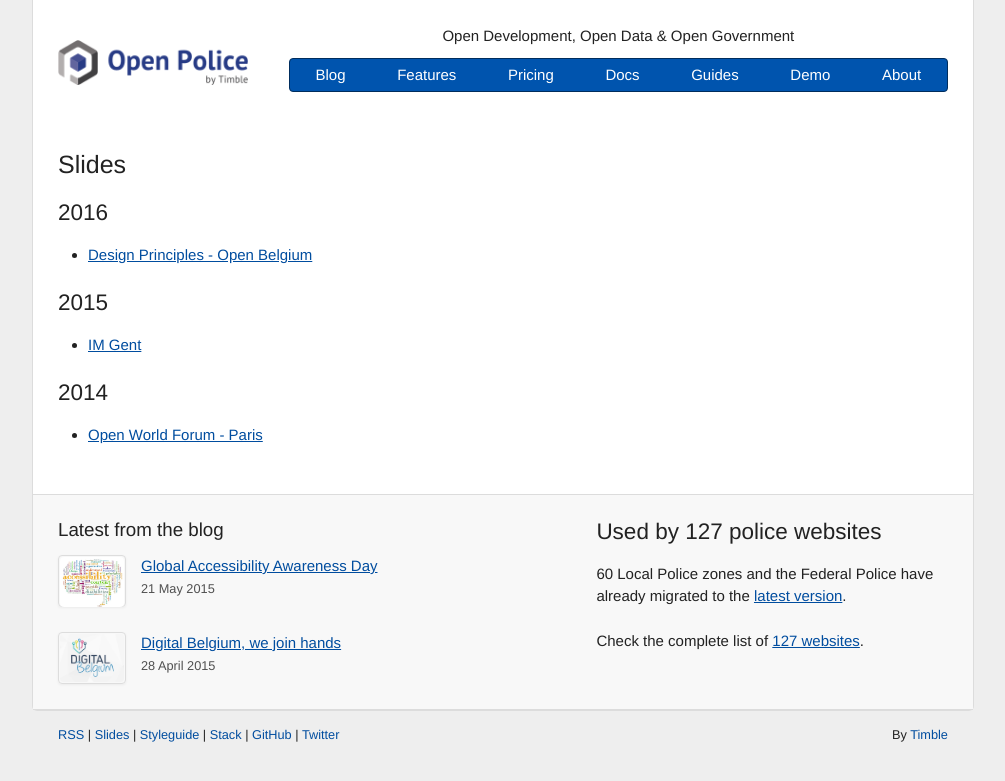
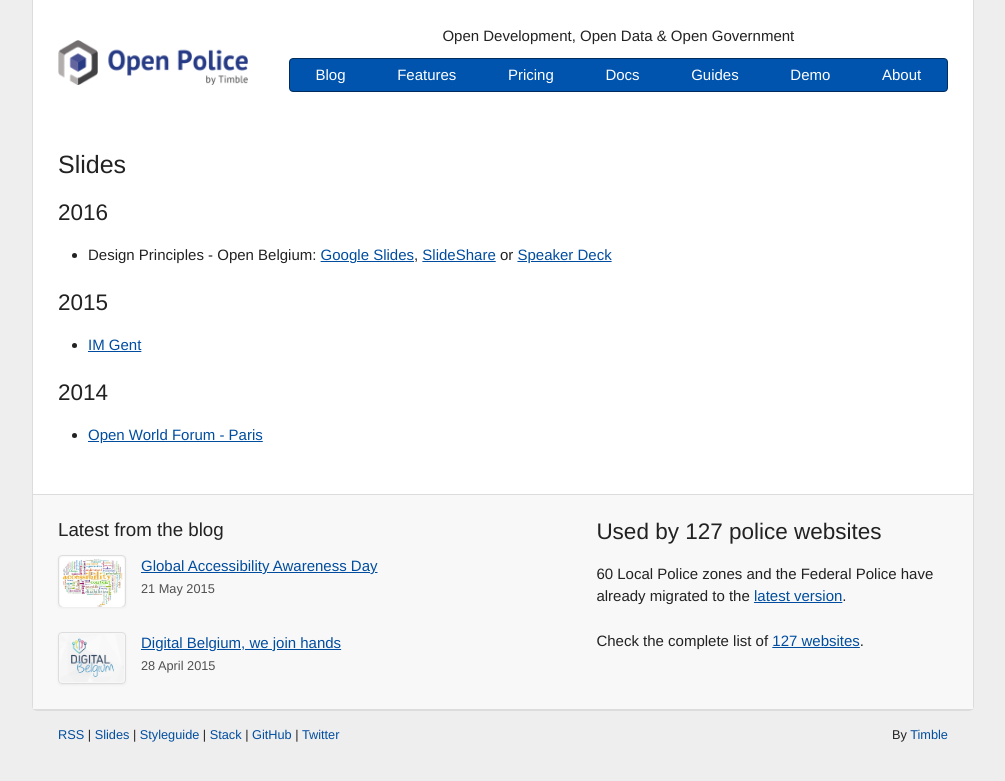
Before and after one commit to timble/www.openpolice.be, a Jekyll site: the page built from slides/index.md, in a window 1280 px wide. Shown: the top 781 px of the page, without its empty margins (137-1142 px from the left). Built offline with Jekyll 4.4.1, drawn with Linux system fonts in a browser that asks for light colours.

Commit message:
Added slides on Speakerdeck & Slideshare

```diff
--- a/slides/index.md
+++ b/slides/index.md
@@ -6,7 +6,7 @@ rooturl: slides
 
 ## 2016
 
-* [Design Principles - Open Belgium](https://docs.google.com/presentation/d/1pnsSP4xuTJat_aQ61P9QMGPSVK9zfnXwXbOItuvIKkM/pub?start=false&loop=false)
+* Design Principles - Open Belgium: [Google Slides](https://docs.google.com/presentation/d/1pnsSP4xuTJat_aQ61P9QMGPSVK9zfnXwXbOItuvIKkM/pub?start=false&loop=false), [SlideShare](http://www.slideshare.net/timble/open-police-design-principles-open-belgium-2016) or [Speaker Deck](https://speakerdeck.com/timble/open-police-design-principles-open-belgium-2016)
 
 ## 2015
 
```
